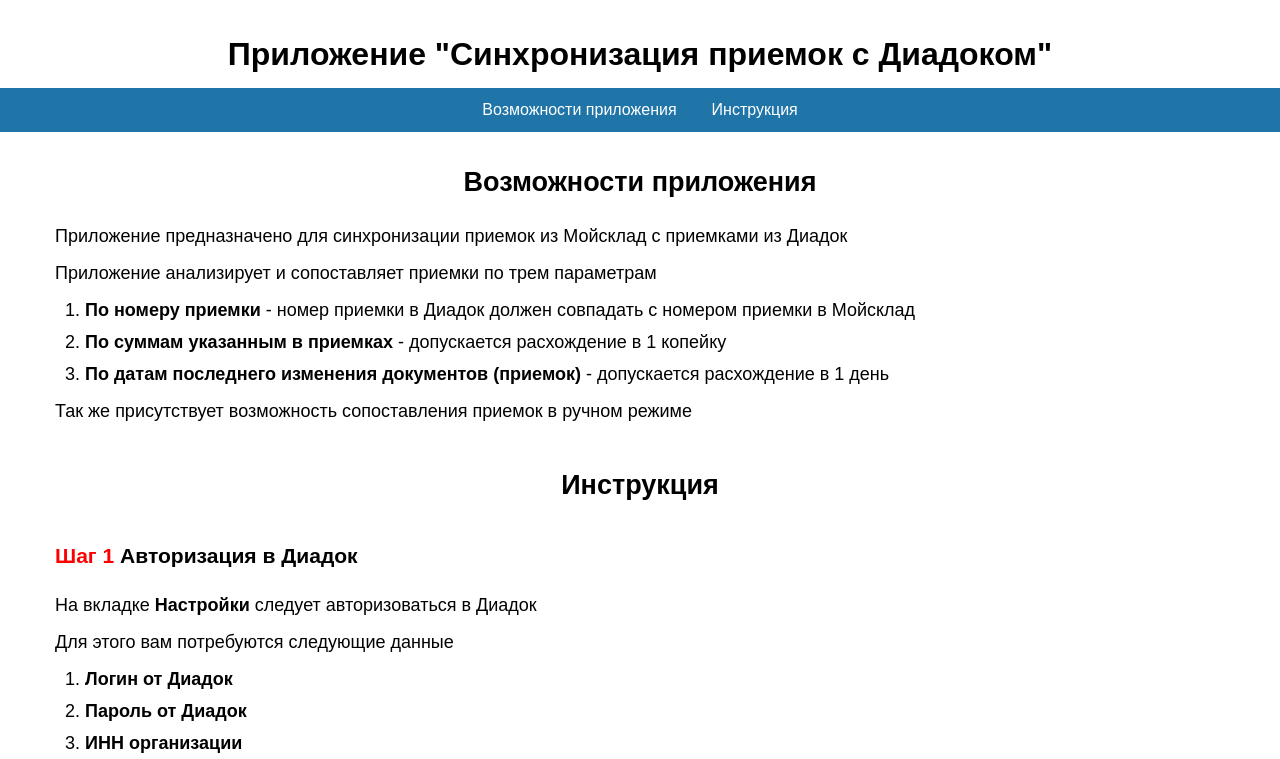
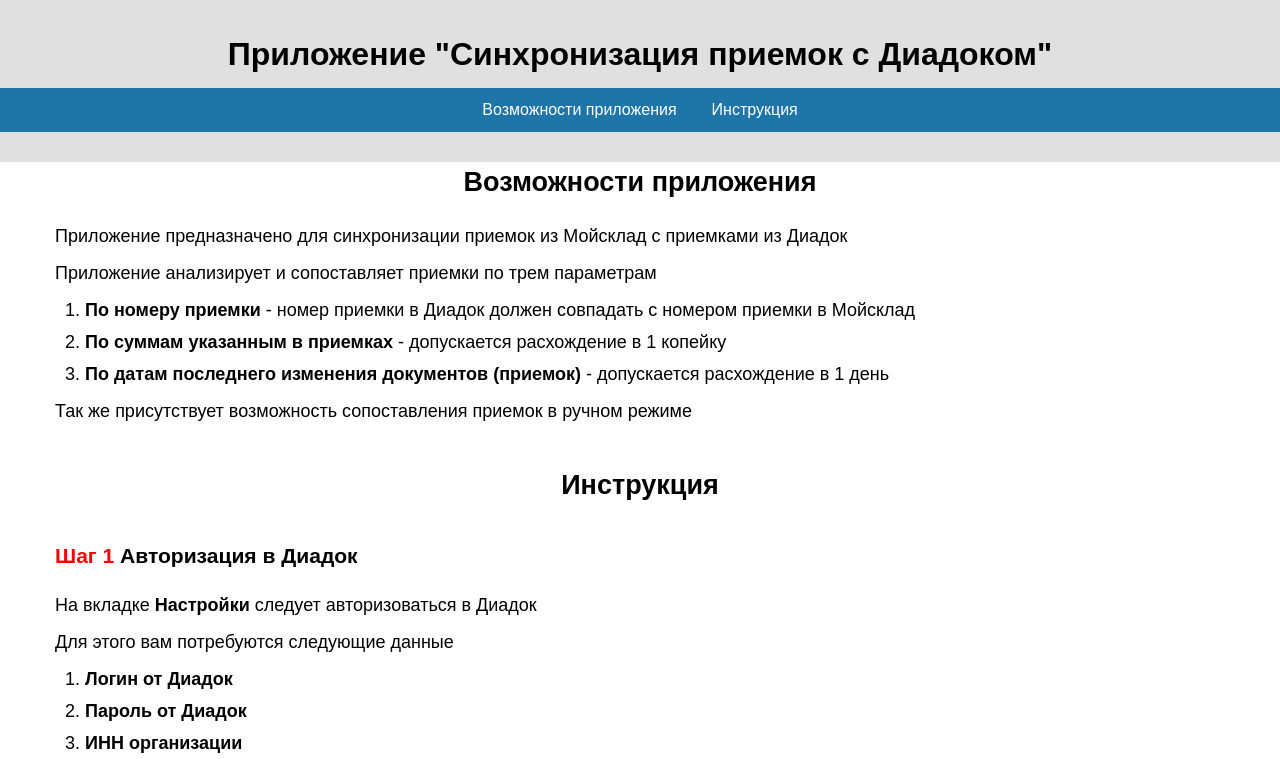
Before and after one commit to evgeniy-varlamov-prog/moysklad-acceptiance--instructions, a plain HTML site: page index.html in a window 1280 px wide. Shown: the top 759 px of the page. Drawn offline with Linux system fonts and the light colour scheme.

Commit message:
Update backgrounf-color for header

```diff
--- a/styles.css
+++ b/styles.css
@@ -13,7 +13,7 @@
     padding: 30px 0;
     position: sticky;
     top: 0;
-    background-color: #ffffff;
+    background-color: #e0e0e0;
 }
 
 .container  {
```
